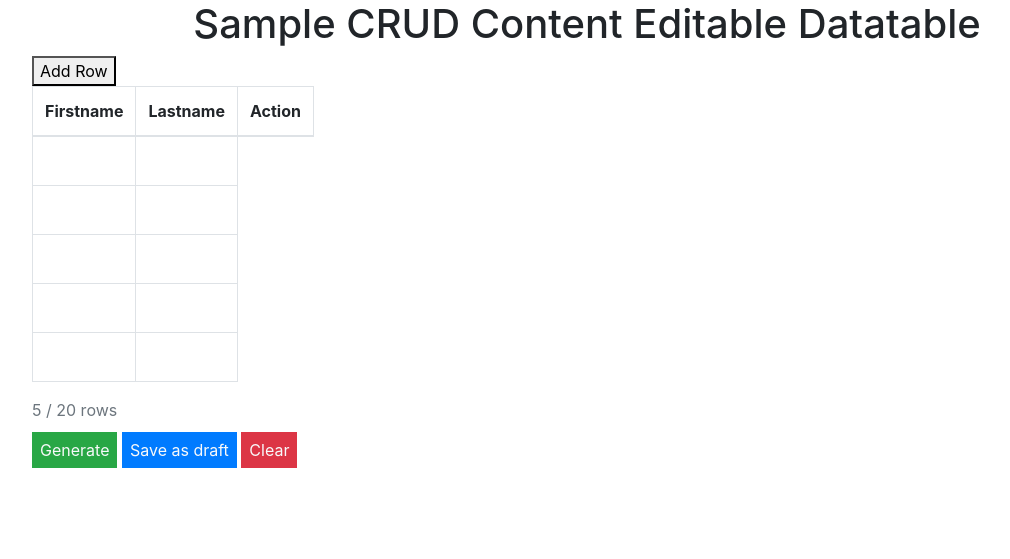
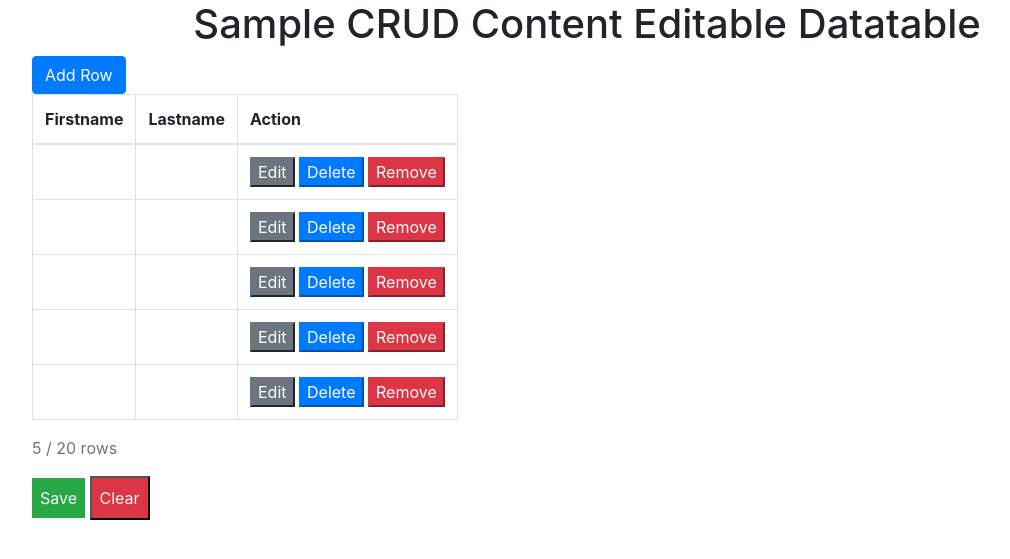
Before and after one commit to switch2innocent/content-editable, a PHP site: page / in a window 1280 px wide. Shown: the top 559 px of the page, without its empty margins (53-1063 px from the left). Run offline with PHP 8.4, Linux system fonts and the light colour scheme; lists and menus that the app fills with data are empty.

Commit message:
Fixed remove row

```diff
--- a/index.php
+++ b/index.php
@@ -18,7 +18,7 @@
         </center>
         <form action="" method="POST">
             <div class="table-responsive">
-                <button type="button" id="addrow">Add Row</button>
+                <button type="button" id="addrow" class="btn btn-primary">Add Row</button>
                 <table class="table table-responsive table-bordered bg-white table-hover">
                     <thead>
                         <th>Firstname</th>
@@ -27,25 +27,29 @@
                     </thead>
                     <tbody>
                         <?php
-
                         for ($i = 0; $i < 5; $i++) {
                             echo '
-                                <tr id="row" ' . $i . '>
+                                <tr id="row-' . $i . '">
                                     <td contenteditable class="editable-cell fname" name="fname" id="fname-' . $i . '"></td>
                                     <td contenteditable class="editable-cell lname" name="lname" id="lname-' . $i . '"></td>
+                                    <td>
+                                    <button class="edit btn-secondary" data-row="row-' . $i . '">Edit</button>
+                                    <button class="delete btn-primary" data-row="row-' . $i . '">Delete</button>
+                                    <button class="remove btn-danger" data-row="row-' . $i . '">Remove</button>
+                                    </td>
+
                                 </tr>
                             ';
                         }
-
                         ?>
                     </tbody>
                 </table>
                 <p class="text-secondary"> <span id="num_row">5</span> / <span>20 rows</span> </p>
             </div>
+            <button type="submit" class="p-2 w-15 border-0 bg-success text-light" id="save" name="save">Save</button>
+            <button class="p-2 w-15 text-light bg-danger mb-3" id="clear">Clear</button>
         </form>
-        <a href="" class="p-2 w-15 border-0 bg-success text-light" id="generate" name="generate">Generate</a>
-        <a href="" class="p-2 w-15 mt-5 draft bg-primary text-light">Save as draft</a>
-        <a href="" class="p-2 w-15 text-light bg-danger mb-3 p-2 w-25" id="clear">Clear</a>
+
     </div>
 
     <!-- jQuery library -->
@@ -61,57 +65,79 @@
 <script>
     $(document).ready(function() {
 
-        //Clear editable cells
+        // Clear editable cells
         $('#clear').on('click', function(e) {
+            e.preventDefault();
             $('.editable-cell').text('');
         });
 
-
-        //init for add rows
+        // Initialize num_row
         var num_row = 5;
         $('#num_row').text(num_row);
 
-        //Add rows
-        $('#addrow').on('click', function () {
+        // Add row functionality
+        $('#addrow').on('click', function(e) {
+            e.preventDefault();
 
-            num_row = num_row += 1;
+            if (num_row < 20) {
+                num_row++; // Increment num_row
+                var rowId = 'row-' + num_row;
 
-            var html = `<tr class="row_add" id="row${num_row}" ${num_row}></tr>`;
+                var html = `
+                    <tr id="${rowId}">
+                        <td contenteditable class="editable-cell fname" name="fname" id="fname-${num_row}"></td>
+                        <td contenteditable class="editable-cell lname" name="lname" id="lname-${num_row}"></td>
+                        <td>
+                        <button class="edit btn-secondary" data-row="${rowId}">Edit</button>
+                        <button class="delete btn-primary" data-row="${rowId}">Delete</button>
+                        <button class="remove btn-danger" data-row="${rowId}">Remove</button>
+                        </td>
+                    </tr>
+                `;
 
-            html += `
-                <td contenteditable class="editable-cell fname" name="fname" id="fname-${num_row - 1}"></td>
-                <td contenteditable class="editable-cell lname" name="lname" id="lname-${num_row - 1}"></td>
-                <td><button class="remove btn-danger" id="remove" data-row="row${num_row}">remove</button></td>
-            `;
+                $('table tbody').append(html);
+                $('#num_row').text(num_row);
 
-            html += '</tr>';
-
-            $('table tbody').append(html);
-            $('#num_row').text(num_row);
-
-            if (num_row == 20) {
-                $(this).css("background-color", "red");
-                $(this).attr('disabled', true);
-            } else {
-                $(this).attr('disabled', false);
-                $('#num_row').text(num_row);
-                $(this).css("background-color", "#5eb548");
+                if (num_row === 20) {
+                    $(this).prop('disabled', true).css("background-color", "red");
+                } else {
+                    $(this).prop('disabled', false).css("background-color", "#5eb548");
+                }
             }
         });
 
-        //Remove rows
-        $(document).on('click', '.remove', function () {
-            var delete_row = $(this).data('row');
-            $('#' + delete_row).remove();
-            num_row = num_row -= 1;
+        // Remove row functionality
+        $(document).on('click', '.remove', function() {
+            var rowId = $(this).data('row');
+            $('#' + rowId).remove();
+            num_row--; // Decrement num_row
             $('#num_row').text(num_row);
 
             if (num_row < 20) {
-                $()
+                $('#addrow').prop('disabled', false).css("background-color", "#5eb548");
             }
         });
 
+        //Save data
+        $('#save').on('click', function(e) {
+            e.preventDefault();
 
+            var fname = $('#fname').val();
+            var lname = $('#lname').val();
+
+            $.ajax({
+                type: 'POST',
+                url: '',
+                data: {fname: fname, lname: lname},
+                success: function(r) {
+                    if (r > 0) {
+                        alert('Success');
+                    } else {
+                        alert('failed');
+                    }
+                }
+            });
+        });
 
     });
 </script>
```
